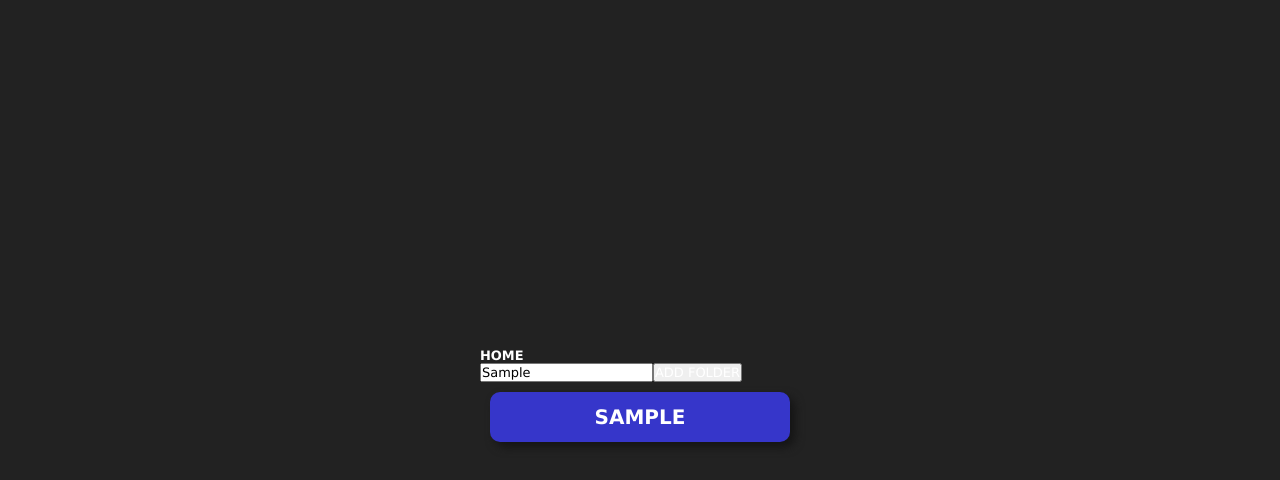
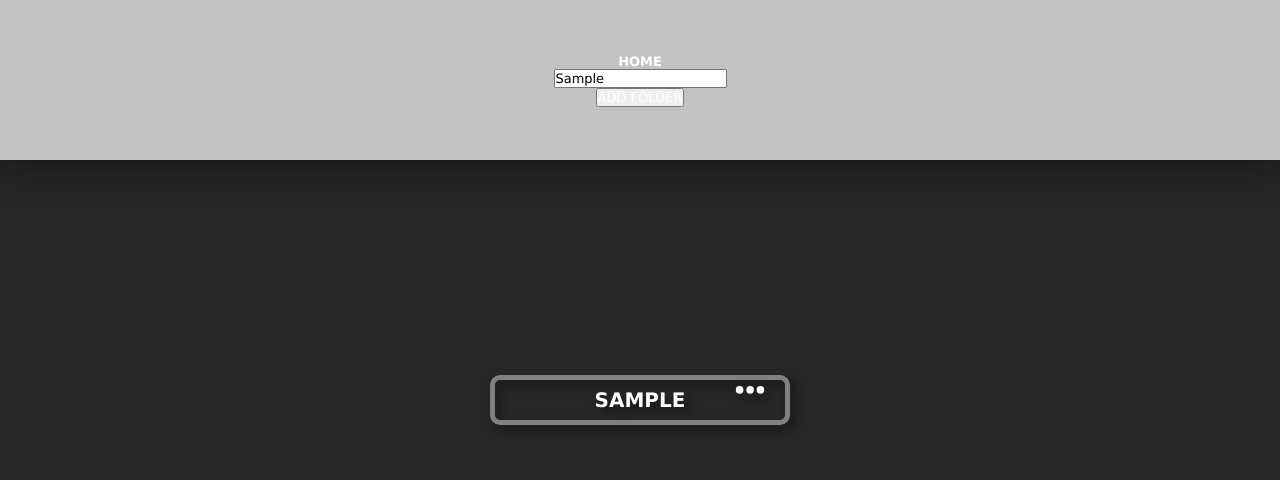
Before and after one commit to aiacuone/Note-Taker, a React (Create React App) app: page / in a window 1280 px wide. Both pictures are taken after typing "Sample" into the empty fields and a click on the button "ADD FOLDER". Shown: the top 480 px of the page. Built offline with nearby package versions, Linux system fonts and the light colour scheme.

Commit message:
menu and sub menu options working for home folder menu. color selection complete, remaining is renaming and deleting home folder

```diff
--- a/src/components/App.js
+++ b/src/components/App.js
@@ -4,30 +4,37 @@ import CurrentFolder from './CurrentFolder'
 import Home from './Home'
 
 function App() {
-	////////////////   STATE & USEREF   /////////////////
+	// STATE & USEREF
+
 	let [directory, setDirectory] = useState([])
 	let [folders, setFolders] = useState({})
+	let [toggleHomeFolderMenu, setToggleHomeFolderMenu] = useState(null)
 
-	let state = { directory, folders }
-	let setState = { setDirectory, setFolders }
+	let state = { directory, folders, toggleHomeFolderMenu }
+	let setState = {
+		setDirectory,
+		setFolders,
+		setToggleHomeFolderMenu,
+	}
 
-	// let home_add_folder_input = useRef()
+	// CREATES THE ACTUAL DIRECTORY THROUGH THE FOLDERS OBJECT
 
-	///////////CREATES THE ACTUAL DIRECTORY THROUGH THE FOLDERS OBJECT//////////
-	let directoryChain = []
-	directory.map((folder, index) => {
-		index == 0
-			? directoryChain.push(folder)
-			: directoryChain.push('folders', folder)
-	})
+	let directoryChain = () => {
+		let arr = []
+		directory.map((folder, index) => {
+			index == 0 ? arr.push(folder) : arr.push('folders', folder)
+		})
+		return arr
+	}
 
-	////////// LOCATES THE CURRENT FOLDER USING THE DIRECTORY CHAIN /////////////
-	// let currentFolder = directoryChain.reduce((a, b) => {
-	let currentFolder = directoryChain.reduce((a, b) => {
+	// AN OBJECT OF THE CURRENT FOLDER, USING THE DIRECTORY CHAIN
+
+	let currentFolder = directoryChain().reduce((a, b) => {
 		return a[b]
 	}, folders)
 
-	//////// CONSTRUCTOR METHOD TO CREATE NEW FOLDER ////////////
+	// CONSTRUCTOR METHOD TO CREATE NEW FOLDER
+
 	function Folder({ name, dateCreated }) {
 		this.name = name
 		this.dateCreated = dateCreated
@@ -36,43 +43,32 @@ function App() {
 		this.background = ''
 		this.folders = {}
 		this.notes = {}
-		this.folderColor = ''
+		this.folderColor = 'grey'
 	}
 
-	/////////////CREATES ELEMENTS FOR HOME FOLDERS/////////////
-	// let homeFolders
-	// if (Object.keys(folders).length > 0) {
-	// 	homeFolders = Object.keys(folders).map((item) => {
-	// 		return (
-	// 			<div
-	// 				onClick={() => {
-	// 					let newArr = [item]
-	// 					// home_add_folder_input.current.value=''
-	// 					setDirectory(newArr)
-	// 				}}
-	// 				class="home_folder">
-	// 				<h3 class="home_folder_title">{folders[item].name.toUpperCase()}</h3>
-	// 			</div>
-	// 		)
-	// 	})
-	// } else {
-	// 	homeFolders = (
-	// 		<div>
-	// 			<h3>NO FOLDERS</h3>
-	// 		</div>
-	// 	)
-	// }
+	// GLOBAL VARIABLES
 
-
-	///////////////////// VARIABLES /////////////////
-	let vars = { directoryChain, currentFolder }
+	let vars = {
+		directoryChain,
+		currentFolder,
+		colors: [
+			'purple',
+			'rgb(55, 194, 180)',
+			'green',
+			'grey',
+			'rgb(240, 171, 43)',
+			'rgb(127, 66, 184)',
+			'rgb(28, 73, 197)',
+			'olive',
+		],
+	}
 
 	return (
 		<div className="app">
 			{directory.length == 0 && (
 				<Home state={state} setState={setState} vars={vars} Folder={Folder} />
 			)}
-			{directory.length > 0 && currentFolder && (
+			{directory.length > 0 && (
 				<CurrentFolder
 					state={state}
 					setState={setState}
--- a/src/components/Home.js
+++ b/src/components/Home.js
@@ -1,31 +1,106 @@
-import React, {useRef } from 'react'
+import React, { useRef, useEffect } from 'react'
 import '../styles/home.css'
-export default function Home({ state, setState, vars,Folder }) {
+import menuButton from '../images/menu.svg'
+import HomeFolderMenu from './HomeFolderMenu'
+import HomeFolderSubMenu from './HomeFolderSubMenu'
 
+export default function Home({ state, setState, vars, Folder }) {
 	let home_add_folder_input = useRef()
 
-	let homeFolders
+	// console.log(state.toggleHomeFolderMenu)
+
+	useEffect(() => {
+		function toggleMenuOff(e) {
+			//TOGGLES THE FOLDER MENU OFF
+			if (
+				e.target.className !== 'home_folder_menu' &&
+				e.target.className !== 'home_folder_menu_color' &&
+				e.target.className !== 'home_folder_menu_color_option' &&
+				e.target.className !== 'home_folder_menu_options' &&
+				e.target.className !== 'menuButton home' &&
+				e.target.className !== 'home_folder_title_rename_input'
+			) {
+				setState.setToggleHomeFolderMenu(false)
+			}
+		}
+		document.addEventListener('mousedown', toggleMenuOff)
+		return () => {
+			document.removeEventListener('mousedown', toggleMenuOff)
+		}
+	}, [])
+
+	let homeFolders = () => {
+		//HOME FOLDERS
 		if (Object.keys(state.folders).length > 0) {
-		homeFolders = Object.keys(state.folders).map((item) => {
+			return Object.keys(state.folders).map((item) => {
+				let newArr = [item]
 				return (
-				<div
-					onClick={() => {
+					<div //HOME FOLDER
+						class="home_folder"
+						onMouseDown={(e) => {
+							if (
+								// IDENTIFIES WHAT IS BEING CLICKED WITHIN FOLDER
+								e.target.className == 'home_folder' ||
+								e.target.className == 'home_folder_title'
+
+							) {
+								if (!state.toggleHomeFolderMenu) { //ENSURES THE MENU ISNT OPEN
 								let newArr = [item]
-						setState.setDirectory(newArr)
+									setState.setDirectory(newArr) //ADDS TO DIRECTORY IN STATE WHICH LOADS NEW FOLDER
+								}
+							} else if (e.target.className == 'menuButton home') {
+								setState.setToggleHomeFolderMenu([item]) //TOGGLES THE FOLDER MENU
+							}
 						}}
-					class="home_folder">
+						style={{
+							//STYLING
+							border: '5px ' + state.folders[item].folderColor + ' solid',
+						}}>
+						{state.toggleHomeFolderMenu && // FOLDER TITLE AREA
+						state.toggleHomeFolderMenu[0] == item &&
+						state.toggleHomeFolderMenu[1] == 'rename' ? (
+							<input
+								class="home_folder_title_rename_input"
+								type="text"
+								style={{ color: 'black' }}></input> //LOADS INPUT TEXT WITHIN FOLDER
+						) : (
 							<h3 class="home_folder_title">
 								{state.folders[item].name.toUpperCase()}
 							</h3>
+						)}
+
+						<img class="menuButton home" src={menuButton} />
+
+						{state.toggleHomeFolderMenu &&
+							item == state.toggleHomeFolderMenu[0] &&
+							state.toggleHomeFolderMenu[1] !== 'rename' && ( //LOADS THE FOLDER MENU AND SUB MENU
+								<HomeFolderMenu
+									folder={item}
+									state={state}
+									setState={setState}
+									vars={vars}
+								/>
+							)}
+						{state.toggleHomeFolderMenu &&
+							item == state.toggleHomeFolderMenu[0] &&
+							state.toggleHomeFolderMenu[1] == 'color' && (
+								<HomeFolderSubMenu
+									folder={item}
+									state={state}
+									setState={setState}
+									vars={vars}
+								/>
+							)}
 					</div>
 				)
 			})
 		} else {
-		homeFolders = (
+			return (
 				<div>
 					<h3>NO FOLDERS</h3>
 				</div>
 			)
+		}
 	}
 
 	let addFolderInput = (
@@ -50,10 +125,13 @@ export default function Home({ state, setState, vars,Folder }) {
 	)
 
 	return (
-		<div class='home'>
-            <h3>HOME</h3>
+		<div class="home">
+			<div class="home_header">
+				<h1>HOME</h1>
 				{addFolderInput}
-            {homeFolders}
+			</div>
+
+			{homeFolders()}
 		</div>
 	)
 }
--- /dev/null
+++ b/src/components/HomeFolderMenu.js
@@ -0,0 +1,43 @@
+import React from 'react'
+import _ from 'lodash'
+
+export default function HomeFolderMenu({ folder, state, setState, vars }) {
+	let menuOptions = () => {
+		let arr = ['delete', 'rename', 'color']
+		if (
+			state.toggleHomeFolderMenu &&
+			state.toggleHomeFolderMenu[1] == 'color'
+		) {
+			return vars.colors.map((item, index) => {
+				if (index < vars.colors.length / 2) {
+					return (
+						<div
+							class="home_folder_color_option"
+							onMouseDown={() => {
+								let newFolders = { ...state.folders }
+								newFolders[state.toggleHomeFolderMenu[0]].folderColor = item
+								setState.setFolders(newFolders)
+							}}
+							style={{ background: item }}></div>
+					)
+				}
+			})
+		} else {
+			return arr.map((item) => {
+				return (
+					<p
+						class="home_folder_menu_options"
+						onMouseDown={() => {
+							let newArr = [...state.toggleHomeFolderMenu]
+							newArr[1] = item
+							setState.setToggleHomeFolderMenu(newArr)
+						}}>
+						{item.toUpperCase()}
+					</p>
+				)
+			})
+		}
+	}
+
+	return <div class="home_folder_menu">{menuOptions()}</div>
+}
--- /dev/null
+++ b/src/components/HomeFolderSubMenu.js
@@ -0,0 +1,26 @@
+import React from 'react'
+
+export default function HomeFolderSubMenu({ folder, state, setState, vars }) {
+	let colors = vars.colors.map((item, index) => {
+		if (index >= vars.colors.length / 2) {
+			return (
+				<div
+					class="home_folder_color_option"
+					onMouseDown={() => {
+						let newFolders = { ...state.folders }
+						newFolders[state.toggleHomeFolderMenu[0]].folderColor = item
+						setState.setFolders(newFolders)
+					}}
+					style={{ background: item }}></div>
+			)
+		}
+	})
+
+	return (
+		<div class="home_folder_sub_menu">
+			{state.toggleHomeFolderMenu &&
+				state.toggleHomeFolderMenu[1] == 'color' &&
+				colors}
+		</div>
+	)
+}
--- a/src/styles/current_page.css
+++ b/src/styles/current_page.css
@@ -45,8 +45,6 @@
 }
 
 .current_page_folder_menu_folder {
-	/* height: 50px; */
-	/* width: 50px;  */
 	background: orange;
 	display: flex;
 	justify-content: center;
--- a/src/styles/home.css
+++ b/src/styles/home.css
@@ -1,12 +1,121 @@
-.home{
-    /* background: orange; */
+.home {
+	/* background: orange; */
+	/* background: green; */
+	height: 100%;
+	width: 100%;
+	display: flex;
+	justify-content: center;
+	align-items: center;
+	flex-direction: column;
+	position: relative;
 }
 
-.home_folder_title{
+.home_header {
+	height: 20%;
+	width: 100%;
+	background: rgb(194, 194, 194);
+	position: absolute;
+	top: 0;
+	display: flex;
+	justify-content: center;
+	align-items: center;
+	flex-direction: column;
+	filter: drop-shadow(0px 0px 20px rgba(0, 0, 0, 0.582));
+}
+
+.home_folder {
+	width: 300px;
+	height: 50px;
+	display: flex;
+	justify-content: center;
+	align-items: center;
+	margin: 15px;
+	border-radius: 10px;
+	filter: drop-shadow(5px 5px 5px rgb(20, 20, 20));
+	cursor: pointer;
+	position: relative;
+	z-index: 10;
+}
+
+.home_folder_title {
 	color: white;
 	font-size: 20px;
 }
 
-.home_add_folder{
-    color: black;
-    }
+.home_add_folder {
+	color: black;
+}
+
+.menuButton {
+	height: 16px;
+	width: 60px;
+	position: absolute;
+	right: 5px;
+	top: 2px;
+}
+
+.home_folder_menu_color_option{
+background: red;
+border: 2px solid red;
+}
+
+.home_folder_color_option{
+
+}
+
+.home_folder_color_options{
+	height: 150px;
+	width: 400px;
+	background: purple;
+	position: absolute;
+	right: 0;
+}
+
+.home_folder_menu{
+	height:15px;
+	width: 300px;
+	/* background: rgb(175, 175, 175); */
+	position: absolute;
+	right: -3px;
+	top: -22px;
+	display: flex;
+    justify-content: center;
+    align-items: center;
+}
+
+.home_folder_sub_menu{
+	height:15px;
+	width: 300px;
+	position: absolute;
+	background: orange;
+	right: -3px;
+	top: 47px;
+	display: flex;
+    justify-content: center;
+    align-items: center;
+}
+
+.home_folder_menu_options{
+	height: 100%;
+	width: 100%;
+	/* background: green; */
+	display: flex;
+	align-items: center;
+	justify-content: center;
+	border: 1px solid grey;
+	border-radius: 5px;
+	margin: 0 5px;
+	position: static;
+}
+
+.home_folder_menu_sub_options{
+	position: absolute;
+	width: 300px;
+	background: orange;
+	bottom: 0px;
+}
+
+.home_folder_color_option{
+	height: 15px;
+	width: 100%;
+}
--- a/src/styles/index.css
+++ b/src/styles/index.css
@@ -17,19 +17,5 @@
 	height: 100vh;
 	flex-direction: column;
 	position: relative;
-	background: rgb(34, 34, 34);
+	background: rgb(39, 39, 39);
 }
-
-.home_folder{
-	width: 300px;
-	height: 50px;
-	background: rgb(54, 54, 202);
-	display: flex;
-	justify-content: center;
-	align-items: center;
-	margin: 10px;
-	border-radius: 10px;
-	/* border: 1px rgb(29, 29, 29) solid; */
-	filter:drop-shadow(5px 5px 5px rgb(20, 20, 20));
-	cursor: pointer;
-}
```
Also changed, not shown: src/images/menu.svg (added). Lines whose indentation alone changed are shown as unchanged.
